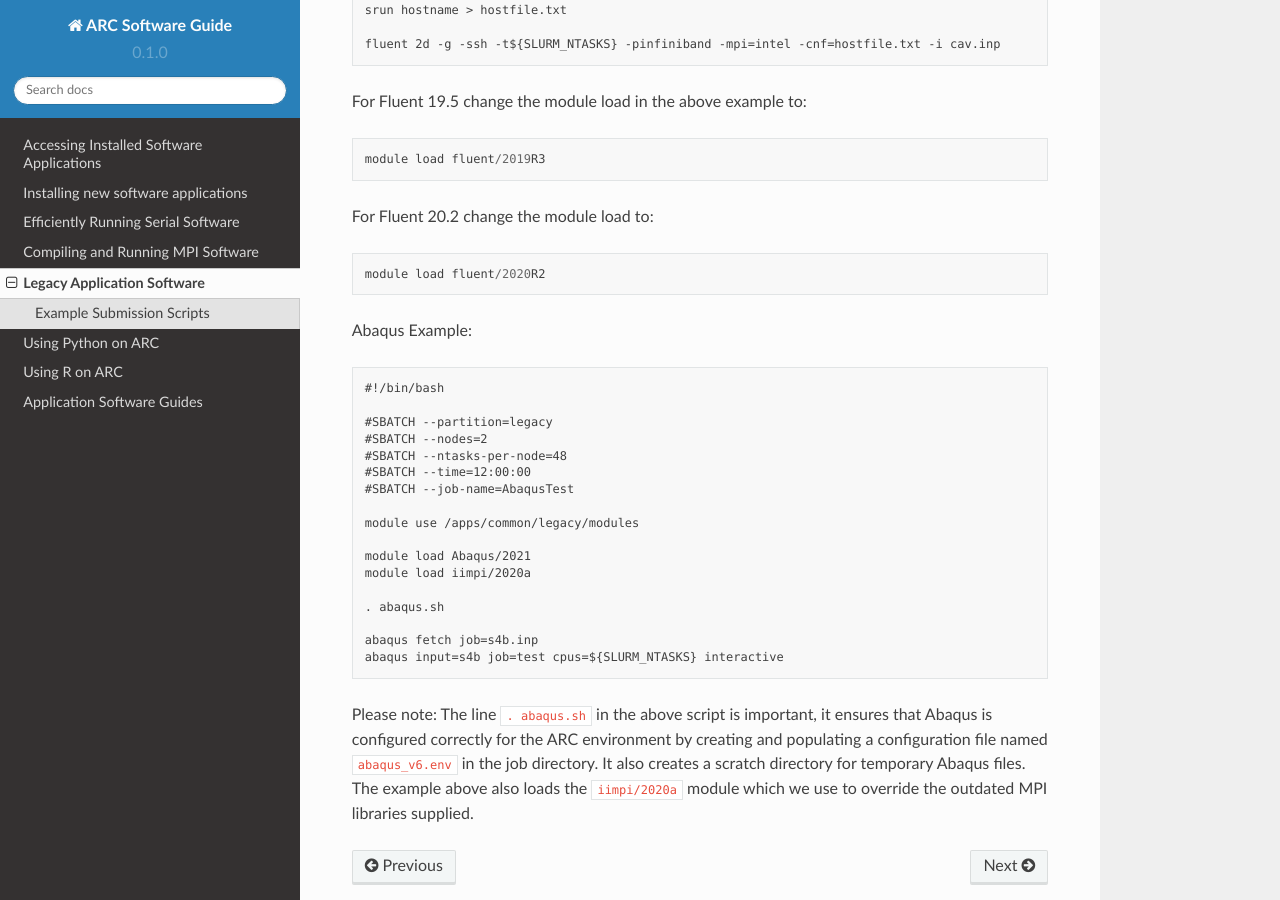
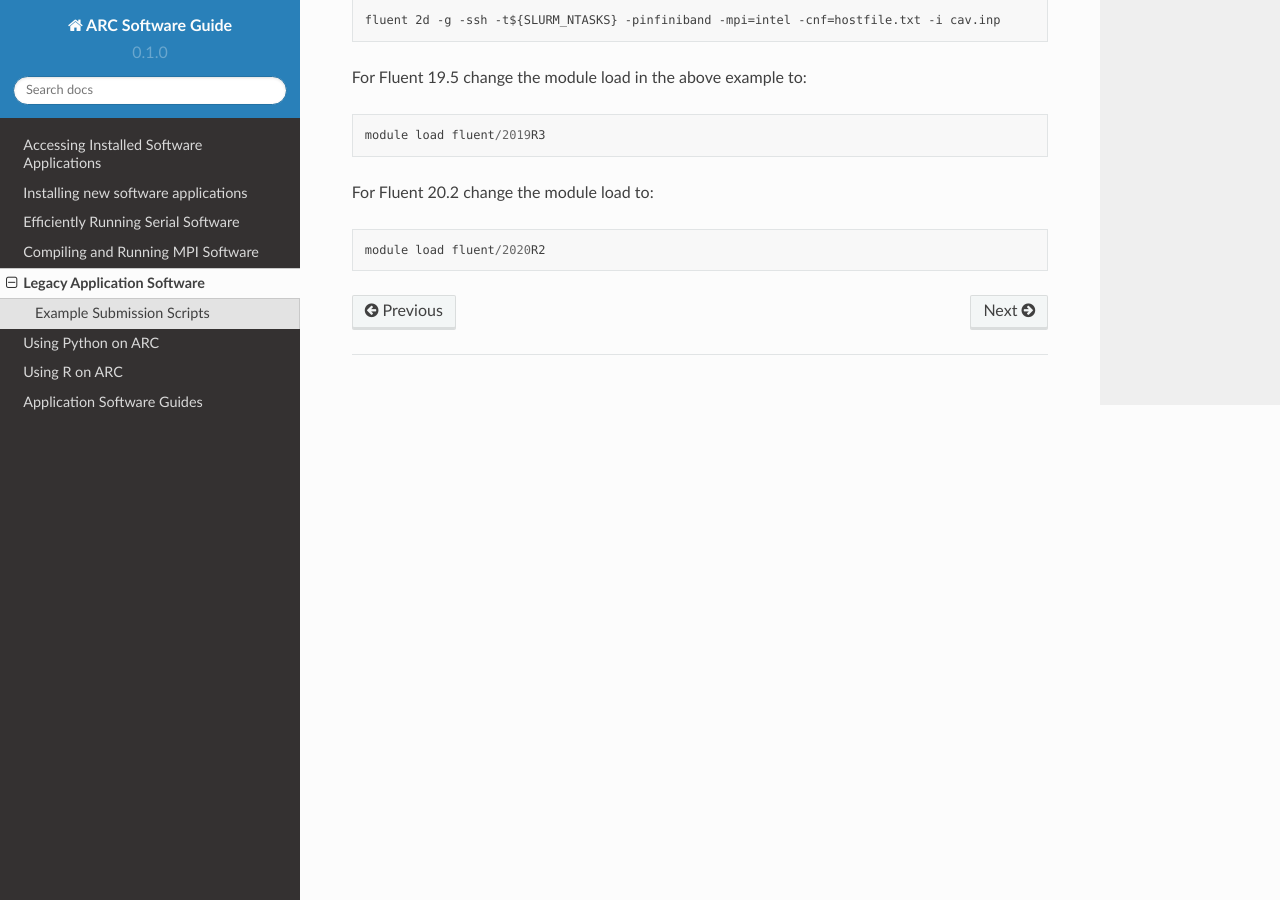
Before and after one commit to oxford-arc/arc-software-guide, a Sphinx documentation site: the page built from docs/source/arc-legacy.rst, in a window 1280 px wide and 900 px high, scrolled down 886 px. Built offline with Sphinx 7.4.7 and the Read the Docs theme 2.0.0, drawn with Linux system fonts in a browser that asks for light colours.

Commit message:
Update arc-legacy.rst

```diff
--- a/docs/source/arc-legacy.rst
+++ b/docs/source/arc-legacy.rst
@@ -10,7 +10,6 @@ Currently the main cluster is running CentOS 8.1 and the legacy nodes are runnin
 The following legacy applications are supported:
 
 - ANSYS products v18.2, v19.5, v20.2
-- Abaqus 2021
 
 You can access the legacy software modules by using the command::
 
@@ -45,29 +44,3 @@ For Fluent 19.5 change the module load in the above example to::
 For Fluent 20.2 change the module load to::
 
   module load fluent/2020R2
-
-
-Abaqus Example::
-
-  #!/bin/bash
-
-  #SBATCH --partition=legacy
-  #SBATCH --nodes=2
-  #SBATCH --ntasks-per-node=48
-  #SBATCH --time=12:00:00
-  #SBATCH --job-name=AbaqusTest
-
-  module use /apps/common/legacy/modules
-
-  module load Abaqus/2021
-  module load iimpi/2020a
-
-  . abaqus.sh
-
-  abaqus fetch job=s4b.inp
-  abaqus input=s4b job=test cpus=${SLURM_NTASKS} interactive
-
-
-Please note: The line ``. abaqus.sh`` in the above script is important, it ensures that Abaqus is configured correctly for the ARC environment
-by creating and populating a configuration file named ``abaqus_v6.env`` in the job directory. It also creates a scratch directory for temporary Abaqus files.
-The example above also loads the ``iimpi/2020a`` module which we use to override the outdated MPI libraries supplied.
```
